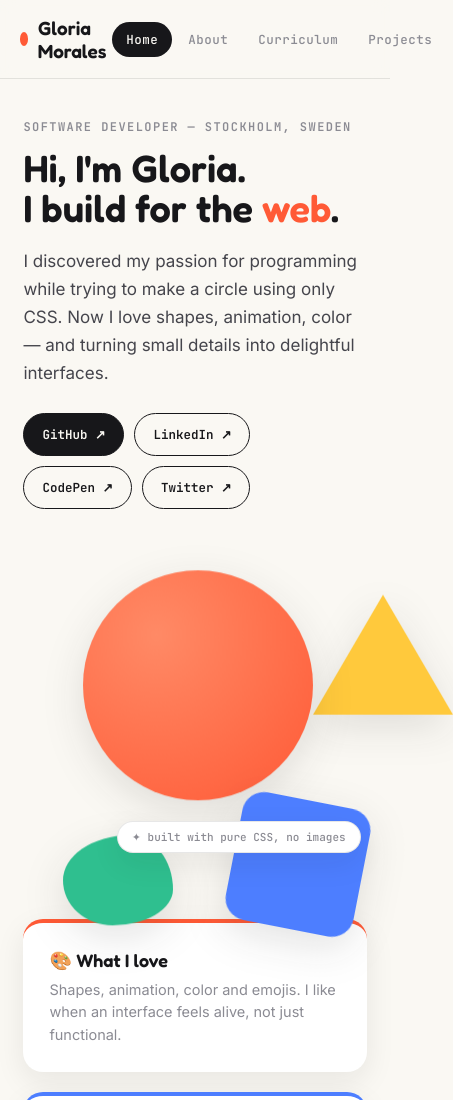
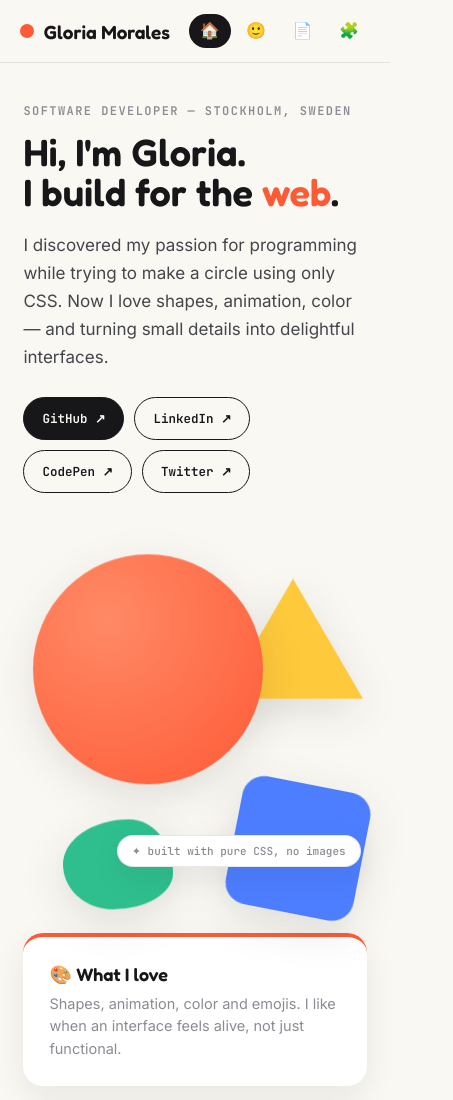
Before and after one commit to gmoraleslondono/portfolio, a website: page index.html in a window 390 px wide. Shown: the top 1100 px of the page, 453 px wide, since content can reach past the window. Drawn offline with Linux system fonts and the light colour scheme.

Commit message:
Enhance navigation for better layout and responsiveness, ensuring consistent design elements throughout the site.

```diff
--- a/index.html
+++ b/index.html
@@ -13,12 +13,22 @@
   </head>
   <body>
     <nav class="nav">
-      <div class="brand"><span class="brand-dot"></span>Gloria Morales</div>
+      <div class="brand">
+        <span class="brand-dot"></span><span class="name">Gloria Morales</span>
+      </div>
       <div class="nav-links">
-        <a href="index.html" class="active">Home</a>
-        <a href="about.html">About</a>
-        <a href="curriculum.html">Curriculum</a>
-        <a href="projects.html">Projects</a>
+        <a href="index.html" class="active"
+          ><span class="emoji">🏠</span><span class="label">Home</span></a
+        >
+        <a href="about.html"
+          ><span class="emoji">🙂</span><span class="label">About</span></a
+        >
+        <a href="curriculum.html"
+          ><span class="emoji">📄</span><span class="label">Curriculum</span></a
+        >
+        <a href="projects.html"
+          ><span class="emoji">🧩</span><span class="label">Projects</span></a
+        >
       </div>
     </nav>
 
--- a/style.css
+++ b/style.css
@@ -91,6 +91,9 @@ img {
   border-radius: 999px;
   color: var(--muted);
   transition: 0.2s;
+  display: flex;
+  align-items: center;
+  gap: 6px;
 }
 .nav-links a:hover {
   color: var(--ink);
@@ -99,6 +102,11 @@ img {
 .nav-links a.active {
   color: var(--bg);
   background: var(--ink);
+}
+.nav-links .emoji {
+  display: none;
+  font-size: 16px;
+  line-height: 1;
 }
 
 .page {
@@ -172,6 +180,11 @@ img {
   left: 60px;
   animation: float1 7s ease-in-out infinite;
 }
+@media (max-width: 880px) {
+  .s-circle {
+    left: 10px;
+  }
+}
 .s-square {
   width: 130px;
   height: 130px;
@@ -191,6 +204,11 @@ img {
   border-right: 70px solid transparent;
   border-bottom: 120px solid var(--sun);
   animation: float3 6.5s ease-in-out infinite;
+}
+@media (max-width: 880px) {
+  .s-triangle {
+    left: 200px;
+  }
 }
 .s-blob {
   width: 110px;
@@ -585,7 +603,7 @@ footer .copy {
     font-size: 38px;
   }
   .shape-stage {
-    height: 300px;
+    height: 330px;
     margin-top: 10px;
   }
   .highlights {
@@ -604,10 +622,19 @@ footer .copy {
     grid-template-columns: 1fr 1fr;
   }
   .nav {
-    padding: 16px 5vw;
+    padding: 14px 5vw;
   }
   .nav-links {
-    gap: 2px;
+    gap: 4px;
+  }
+  .nav-links a {
+    padding: 9px 11px;
+  }
+  .nav-links .label {
+    display: none;
+  }
+  .nav-links .emoji {
+    display: inline-block;
   }
 }
 @media (max-width: 560px) {
```
Also changed, not shown: about.html (+15 -5 lines), curriculum.html (+15 -5 lines), projects.html (+15 -5 lines).
